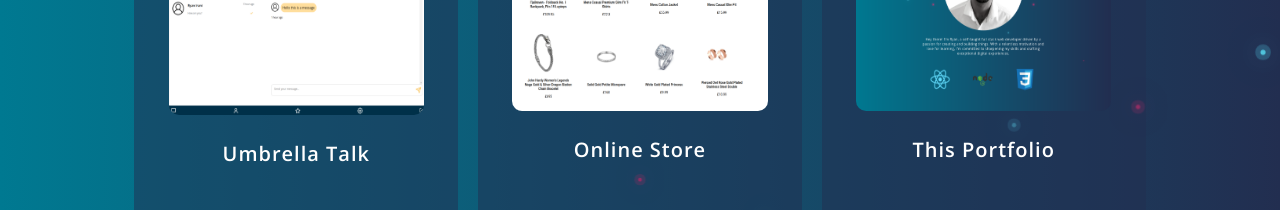
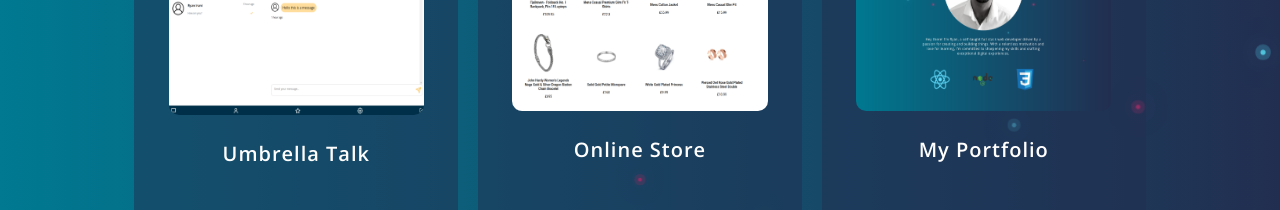
Before and after one commit to justryan55/portfolio, a React (Create React App) app: page / in a window 1280 px wide. Shown: the part 1980-2190 px from the top of the page. Built offline with nearby package versions, Linux system fonts and the light colour scheme.

Commit message:
updated text

```diff
--- a/src/components/MainContent.js
+++ b/src/components/MainContent.js
@@ -41,7 +41,7 @@ export default function MainContent() {
             />
             <Project
               imgSrc={portfolioImg}
-              title="This Portfolio"
+              title="My Portfolio"
               description="A React-built portfolio that highlights my journey and showcases my projects."
               githubLink="https://github.com/justryan55/portfolio"
             />
```
